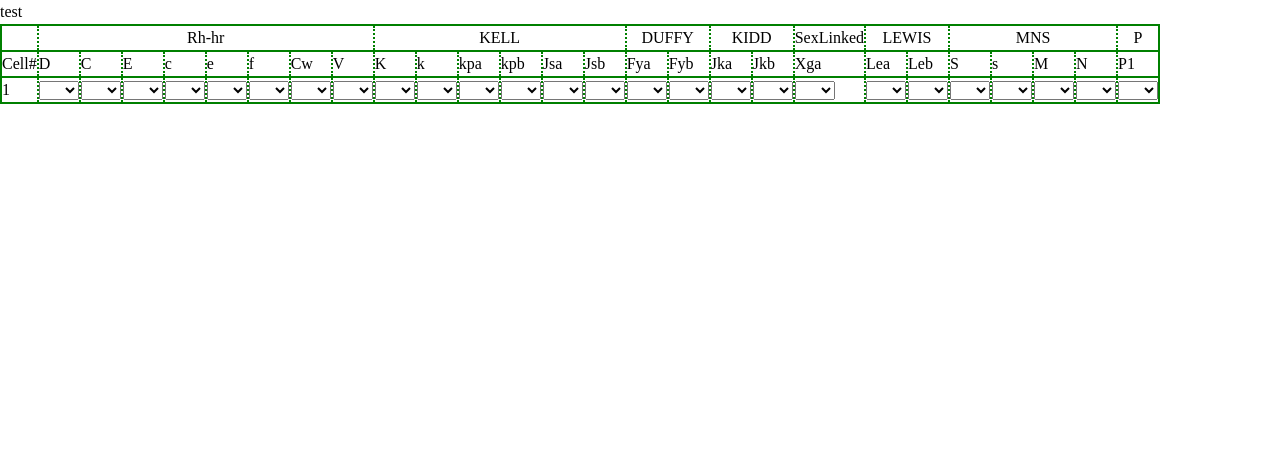
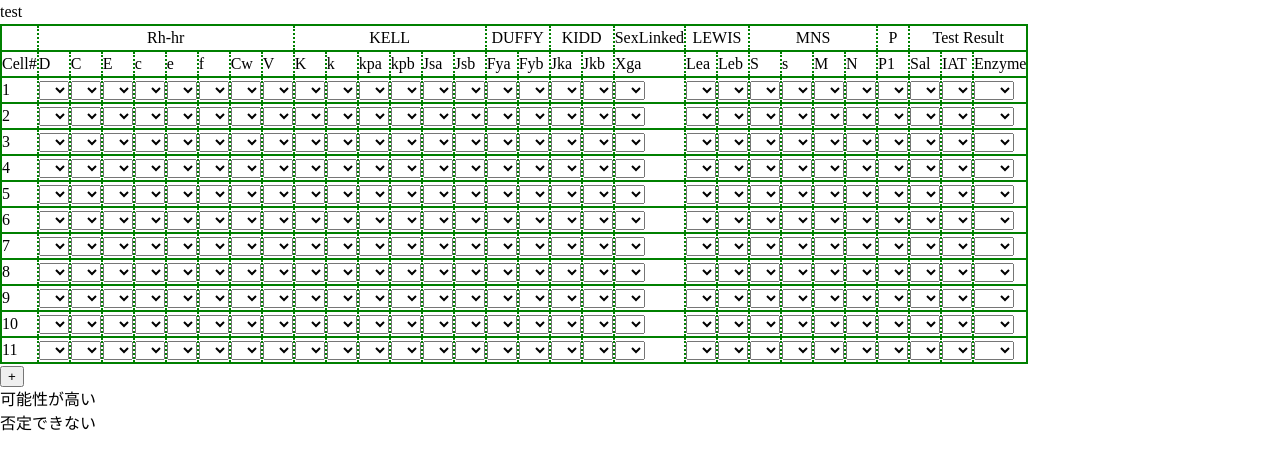
Before and after one commit to Apoll0nZ/repogitori, a plain HTML site: page final-product.html in a window 1280 px wide. Drawn offline with nearby package versions, Linux system fonts and the light colour scheme.

Commit message:
Add files via upload

```diff
--- a/final-product.css
+++ b/final-product.css
@@ -11,3 +11,17 @@ table th, table td {
   border-width: 2px; /* 線の太さ */
   border-color: green; /* 線色 */
 }
+.diagonal-line {
+  position: relative;
+}
+
+.diagonal-line::before {
+  content: "";
+  position: absolute;
+  top: 0;
+  left: 0;
+  width: 100%;
+  height: 100%;
+  border-top: 2px solid black;
+  transform: rotate(45deg);
+}
--- a/final-product.html
+++ b/final-product.html
@@ -26,10 +26,11 @@
       <th colspan="2" id="LEWIS">LEWIS</th>
       <th colspan="4" id="MNS">MNS</th>
       <th>P</th>
+      <th colspan="3" id="TestResult">Test Result</th>
     </tr>
   </thead>
   <tbody id="mytbody">
-    <tr class="contents" id="contents">
+    <tr class="bloddyType" id="bloddyType">
       <td>Cell#</td>
       <td id="D">D</td>
       <td id="C">C</td>
@@ -57,169 +58,167 @@
       <td id="M">M</td>
       <td id="N">N</td>
       <td id="P1">P<sub>1</sub></td>
+      <td id="Sal">Sal</td>
+      <td id="IAT">IAT</td>
+      <td id="Enzyme">Enzyme</td>
     </tr>
     <tr class="inputBox1" id="inputBox1">
       <td>1</td>
-      <td><select name="Dselect">
+      <td><select id="Dselect">
         <option value=""></option>
-        <option value="+">+</option>
+        <option value="1">+</option>
         <option value="0">-</option>
-        <option value="NT">NT</option>
-      <td><select name="Cselect">
+      <td><select id="Cselect">
         <option value=""></option>
-        <option value="+">+</option>
+        <option value="1">+</option>
         <option value="0">-</option>
-        <option value="NT">NT</option>
       </select></td>
-      <td><select name="Eselect">
+      <td><select id="Eselect">
         <option value=""></option>
-        <option value="+">+</option>
+        <option value="1">+</option>
         <option value="0">-</option>
-        <option value="NT">NT</option>
       </select></td>
-      <td><select name="cselect">
+      <td><select id="cselect">
         <option value=""></option>
-        <option value="+">+</option>
+        <option value="1">+</option>
         <option value="0">-</option>
-        <option value="NT">NT</option>
       </select></td>
-      <td><select name="eselect">
+      <td><select id="eselect">
         <option value=""></option>
-        <option value="+">+</option>
+        <option value="1">+</option>
         <option value="0">-</option>
-        <option value="NT">NT</option>
       </select></td>
-      <td><select name="fselect">
+      <td><select id="fselect">
         <option value=""></option>
-        <option value="+">+</option>
+        <option value="1">+</option>
         <option value="0">-</option>
-        <option value="NT">NT</option>
       </select></td>
-      <td><select name="Cwselect">
+      <td><select id="Cwselect">
         <option value=""></option>
-        <option value="+">+</option>
+        <option value="1">+</option>
         <option value="0">-</option>
-        <option value="NT">NT</option>
       </select></td>
-      <td><select name="Vselect">
+      <td><select id="Vselect">
         <option value=""></option>
-        <option value="+">+</option>
+        <option value="1">+</option>
         <option value="0">-</option>
-        <option value="NT">NT</option>
       </select></td>
-      <td><select name="Kselect">
+      <td><select id="Kselect">
         <option value=""></option>
-        <option value="+">+</option>
+        <option value="1">+</option>
         <option value="0">-</option>
-        <option value="NT">NT</option>
       </select></td>
-      <td><select name="kselect">
+      <td><select id="kselect">
         <option value=""></option>
-        <option value="+">+</option>
+        <option value="1">+</option>
         <option value="0">-</option>
-        <option value="NT">NT</option>
       </select></td>
-      <td><select name="kpaselect">
+      <td><select id="kpaselect">
         <option value=""></option>
-        <option value="+">+</option>
+        <option value="1">+</option>
         <option value="0">-</option>
-        <option value="NT">NT</option>
       </select></td>
-      <td><select name="kpbselect">
+      <td><select id="kpbselect">
         <option value=""></option>
-        <option value="+">+</option>
+        <option value="1">+</option>
         <option value="0">-</option>
-        <option value="NT">NT</option>
       </select></td>
-      <td><select name="Jsaselect">
+      <td><select id="Jsaselect">
         <option value=""></option>
-        <option value="+">+</option>
+        <option value="1">+</option>
         <option value="0">-</option>
-        <option value="NT">NT</option>
       </select></td>
-      <td><select name="Jsbselect">
+      <td><select id="Jsbselect">
         <option value=""></option>
-        <option value="+">+</option>
+        <option value="1">+</option>
         <option value="0">-</option>
-        <option value="NT">NT</option>
       </select></td>
-      <td><select name="Fyaselect">
+      <td><select id="Fyaselect">
         <option value=""></option>
-        <option value="+">+</option>
+        <option value="1">+</option>
         <option value="0">-</option>
-        <option value="NT">NT</option>
       </select></td>
-      <td><select name="Fybselect">
+      <td><select id="Fybselect">
         <option value=""></option>
-        <option value="+">+</option>
+        <option value="1">+</option>
         <option value="0">-</option>
-        <option value="NT">NT</option>
       </select></td>
-      <td><select name="Jkaselect">
+      <td><select id="Jkaselect">
         <option value=""></option>
-        <option value="+">+</option>
+        <option value="1">+</option>
         <option value="0">-</option>
-        <option value="NT">NT</option>
       </select></td>
-      <td><select name="Jkbselect">
+      <td><select id="Jkbselect">
         <option value=""></option>
-        <option value="+">+</option>
+        <option value="1">+</option>
         <option value="0">-</option>
-        <option value="NT">NT</option>
       </select></td>
-      <td><select name="Xgaselect">
+      <td><select id="Xgaselect">
         <option value=""></option>
-        <option value="+">+</option>
+        <option value="1">+</option>
         <option value="0">-</option>
-        <option value="NT">NT</option>
       </select></td>
-      <td><select name="Leaselect">
+      <td><select id="Leaselect">
         <option value=""></option>
-        <option value="+">+</option>
+        <option value="1">+</option>
         <option value="0">-</option>
-        <option value="NT">NT</option>
       </select></td>
-      <td><select name="Lebselect">
+      <td><select id="Lebselect">
         <option value=""></option>
-        <option value="+">+</option>
+        <option value="1">+</option>
         <option value="0">-</option>
-        <option value="NT">NT</option>
       </select></td>
-      <td><select name="Sselect">
+      <td><select id="Sselect">
         <option value=""></option>
-        <option value="+">+</option>
+        <option value="1">+</option>
         <option value="0">-</option>
-        <option value="NT">NT</option>
       </select></td>
-      <td><select name="sselect">
+      <td><select id="sselect">
         <option value=""></option>
-        <option value="+">+</option>
+        <option value="1">+</option>
         <option value="0">-</option>
-        <option value="NT">NT</option>
       </select></td>
-      <td><select name="Mselect">
+      <td><select id="Mselect">
         <option value=""></option>
-        <option value="+">+</option>
+        <option value="1">+</option>
         <option value="0">-</option>
-        <option value="NT">NT</option>
       </select></td>
-      <td><select name="Nselect">
+      <td><select id="Nselect">
         <option value=""></option>
-        <option value="+">+</option>
+        <option value="1">+</option>
         <option value="0">-</option>
-        <option value="NT">NT</option>
       </select></td>
-      <td><select name="P1select">
+      <td><select id="P1select">
         <option value=""></option>
-        <option value="+">+</option>
+        <option value="1">+</option>
+        <option value="0">-</option>
+      </select></td>
+      <td><select id="Salselect">
+        <option value=""></option>
+        <option value="1">+</option>
+        <option value="0">-</option>
+      </select></td>
+      <td><select id="IATselect">
+        <option value=""></option>
+        <option value="1">+</option>
+        <option value="0">-</option>
+      </select></td>
+      <td><select id="Enzselect">
+        <option value=""></option>
+        <option value="1">+</option>
         <option value="0">-</option>
         <option value="NT">NT</option>
       </select></td>
     </tr>
-
   </tbody>
-
 </table>
+<button onclick="pluscloneRow()">+</button>
+<table class="myTable" id="myTable">
+  </table>
+<div>可能性が高い</div>
+<div id="important"></div>
+<div >否定できない</div>
+<div id="nDenied"></div>
 <!-- ↑↑↑↑↑↑↑↑↑↑↑↑↑↑ ここから上に、ブラウザに表示したい内容を記述する ↑↑↑↑↑↑↑↑↑↑↑↑↑↑ -->
 <div>
 
@@ -228,8 +227,8 @@
 
 
     <!-- ↓↓↓↓↓↓↓↓↓↓↓↓↓↓ 下の2行はHTMLとJavaScriptファイルを繋ぐ役割を果たしています ↓↓↓↓↓↓↓↓↓↓↓↓↓↓ -->
-    <script src="js/jquery-3.7.1.min.js"></script>
-    <script src="js/final-product.js"></script>
+    <script src="jquery-3.7.1.min.js"></script>
+    <script src="final-product.js"></script>
     <!-- ↓↓↓↓↓↓↓↓↓↓↓↓↓↓ 上の2行はHTMLとJavaScriptファイルを繋ぐ役割を果たしています ↓↓↓↓↓↓↓↓↓↓↓↓↓↓ -->
   </body>
 </html>
--- a/final-product.js
+++ b/final-product.js
@@ -8,3 +8,39 @@
  * const season = "";
  * let votesCount = "";
  */
+window.onload = function() {
+    cloneRow(10); // 初期表示で10行複製
+};
+
+function cloneRow(numberOfRows) {
+    const table = document.getElementById("myTable");
+    const lastRow = table.rows[table.rows.length - 1];
+
+    for (let i = 0; i < numberOfRows; i++) {
+        const newRow = lastRow.cloneNode(true);
+
+        // Cell#の更新
+        newRow.cells[0].textContent = parseInt(newRow.cells[0].textContent) + i + 1;
+
+        // select idの更新
+        const selectElements = newRow.querySelectorAll("select");
+        selectElements.forEach(select => {
+            select.id = select.id +(i+2);
+        });
+
+        table.appendChild(newRow);
+    }
+};
+function pluscloneRow() {
+    const table = document.getElementById("myTable");
+    const lastRow = table.rows[table.rows.length - 1];
+    const lastCellNumber = parseInt(lastRow.cells[0].textContent);
+    const newRow = lastRow.cloneNode(true);
+    newRow.cells[0].textContent = lastCellNumber + 1; // セル番号を12から順に増やす
+    const selectElements = newRow.querySelectorAll("select");
+    selectElements.forEach(select => {
+      // selectのidを12から順に増やす
+        select.id = select.id.substring(0, 7) + (lastCellNumber + 1);
+    });
+    table.appendChild(newRow);
+}
```
